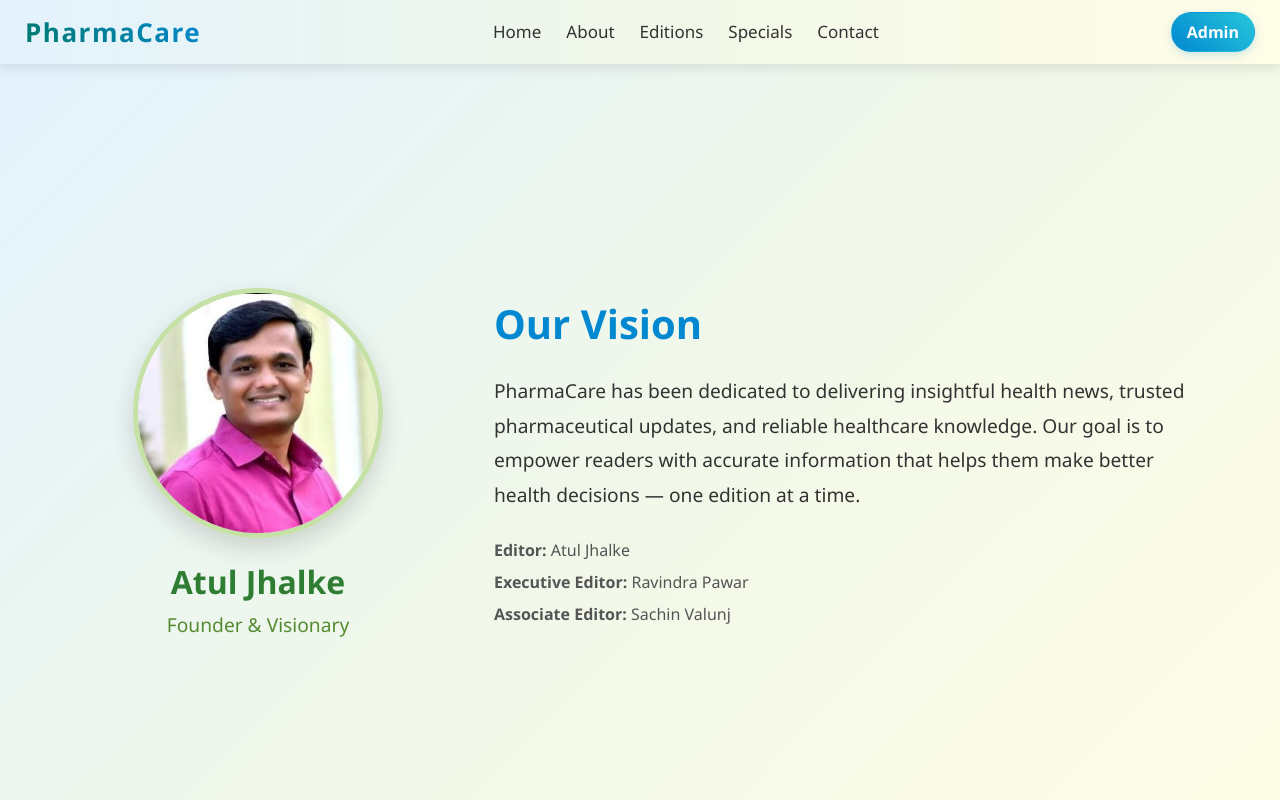
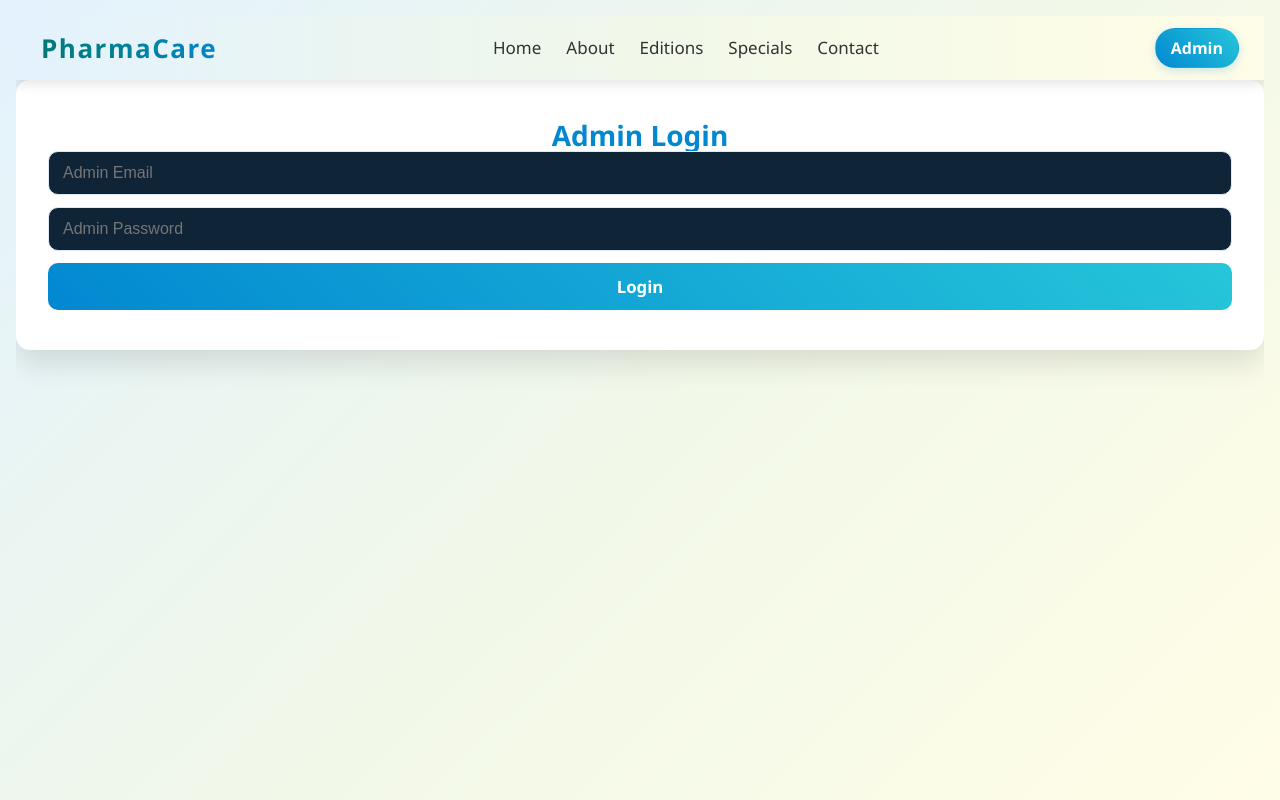
Before and after one commit to njali-30/Pharmacare-Newspaper, a React (Vite) app: page /admin in a window 1280 px wide. Built offline with nearby package versions, Linux system fonts and the light colour scheme.

Commit message:
Update Admin.jsx

```diff
--- a/src/Admin.jsx
+++ b/src/Admin.jsx
@@ -1,39 +1,77 @@
-import React from "react";
-import "./About.css";
-import founder from "./assets/founder.jpg"; // Make sure the founder image is in src/assets
+import React, { useState, useEffect } from "react";
+import AdminPanel from "./AdminPanel";
+import "./Admin.css";
 
-export default function About() {
-    return (
-        <section className="about-section">
-            <div className="about-container">
+/**
+ * Admin wrapper that persists login state in localStorage.
+ * Key used: "pharmacare_isAdmin" (string "true" / "false")
+ */
 
-                {/* Left Side - Founder */}
-                <div className="founder-side">
-                    <div className="founder-photo-wrapper">
-                        <img src={founder} alt="Founder" className="founder-photo" />
-                    </div>
-                    <h3 className="founder-name">Atul Jhalke</h3>
-                    <p className="founder-title">Founder & Visionary</p>
-                </div>
+const STORAGE_KEY = "pharmacare_isAdmin";
 
-                {/* Right Side - Vision & Editors */}
-                <div className="vision-side">
-                    <h2 className="vision-title">Our Vision</h2>
-                    <p className="vision-description">
-                        PharmaCare has been dedicated to delivering insightful health news, trusted pharmaceutical updates, and reliable healthcare knowledge.
+function AdminLogin({ onLogin }) {
+  const [email, setEmail] = useState("");
+  const [password, setPassword] = useState("");
 
-                        Our goal is to empower readers with accurate information that helps them make better health decisions — one edition at a time.
-                    </p>
-                    <div className="editors">
-                        <p><strong>Editor:</strong> Atul Jhalke</p>
-                        <p><strong>Executive Editor:</strong> Ravindra Pawar</p>
-                        <p><strong>Associate Editor:</strong> Sachin Valunj</p>
-                    </div>
-                </div>
+  const handleSubmit = (e) => {
+    e.preventDefault();
+    // replace with your real auth check later
+    if (email === "admin@example.com" && password === "password") {
+      // save to localStorage so session persists across reloads
+      localStorage.setItem(STORAGE_KEY, "true");
+      onLogin();
+    } else {
+      alert("Invalid credentials");
+    }
+  };
 
+  return (
+    <div className="login-container">
+      <div className="login-card">
+        <h2>Admin Login</h2>
+        <form onSubmit={handleSubmit} className="login-form">
+          <input
+            type="email"
+            placeholder="Admin Email"
+            value={email}
+            onChange={(e) => setEmail(e.target.value)}
+            required
+          />
+          <input
+            type="password"
+            placeholder="Admin Password"
+            value={password}
+            onChange={(e) => setPassword(e.target.value)}
+            required
+          />
+          <button type="submit">Login</button>
+        </form>
+      </div>
+    </div>
+  );
+}
 
-            </div>
+export default function Admin() {
+  const [isAdmin, setIsAdmin] = useState(false);
+  // initialize from localStorage on mount
+  useEffect(() => {
+    const val = localStorage.getItem(STORAGE_KEY);
+    if (val === "true") setIsAdmin(true);
+  }, []);
 
-        </section>
-    );
+  // logout handler that clears localStorage and local state
+  const handleLogout = () => {
+    localStorage.removeItem(STORAGE_KEY);
+    setIsAdmin(false);
+  };
+
+  return (
+    <div className="App">
+      {!isAdmin ? (
+        <AdminLogin onLogin={() => setIsAdmin(true)} />
+      ) : (
+        <AdminPanel onLogout={handleLogout} />
+      )}
+    </div>
+  );
 }
```
